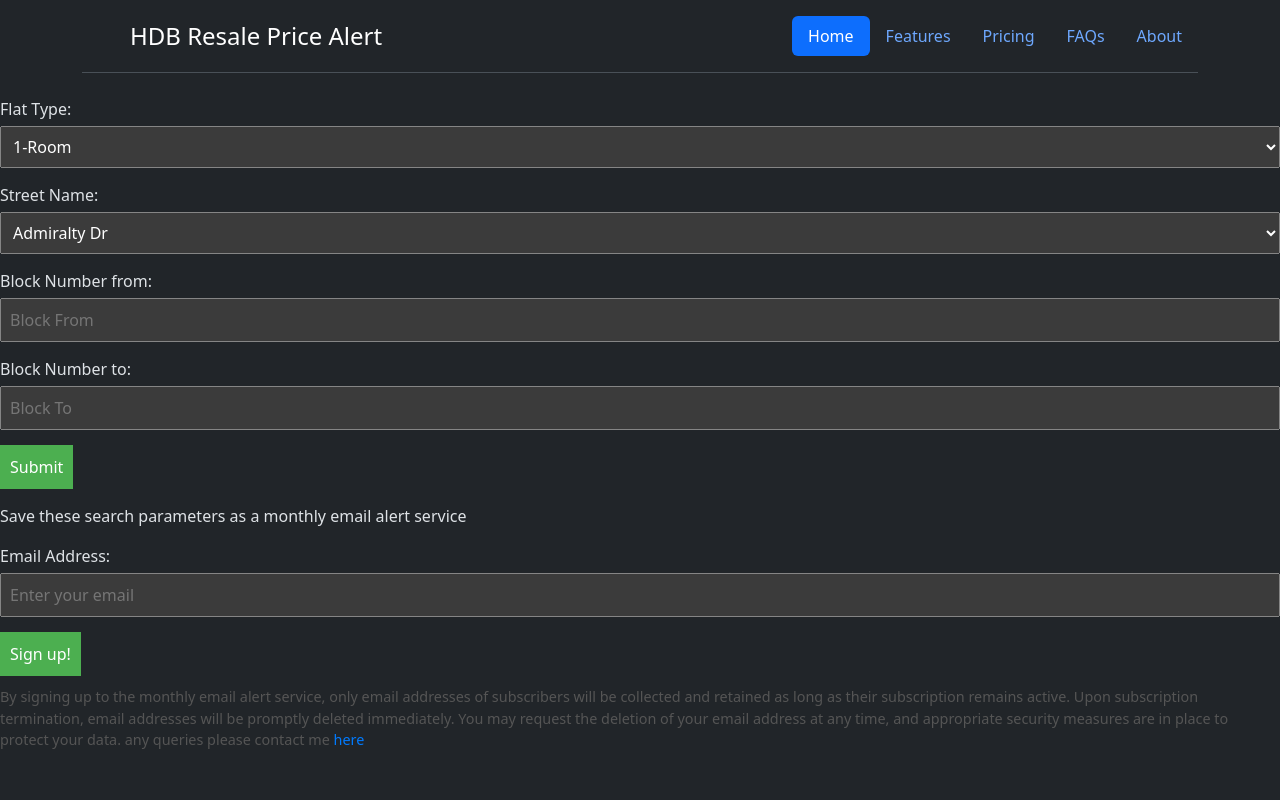
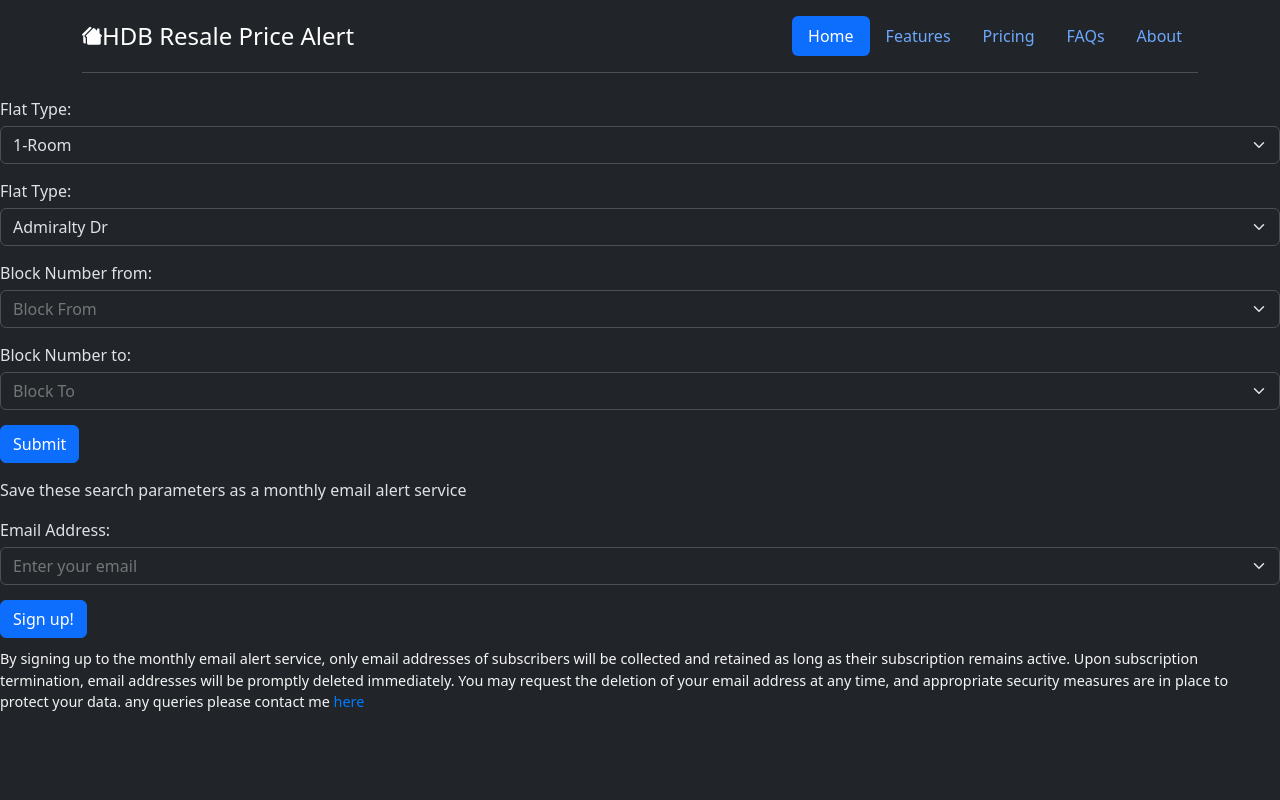
Before and after one commit to ChngYuanLongRandy/HDBResalePriceAlert, a Flask app: page / in a window 1280 px wide. Run offline with Flask 3, Linux system fonts and the light colour scheme; parts of the project's set-up code (start-up, migrations or seed data) failed here and were passed over; some libraries are stand-ins or nearby versions.

Commit message:
buttons, table and forms

```diff
--- a/app/static/script.js
+++ b/app/static/script.js
@@ -137,11 +137,14 @@ function displayResults(results) {
 
         // Create a table to display the results
         const table = document.createElement('table');
+        table.classList.add("table")
+        // table.classList.add("table table-light table-hover")
         table.border = '1';
 
         // Create table header
         const thead = document.createElement('thead');
         const headerRow = document.createElement('tr');
+        // headerRow.classList.add(".table-light")
 
         results.columns.forEach(column => {
             const th = document.createElement('th');
--- a/app/static/style.css
+++ b/app/static/style.css
@@ -35,7 +35,7 @@ button {
 /* Styles for Footnote */
 #footnote {
     font-size: 0.9em;
-    color: #555;
+    color: whitesmoke;
     margin-top: 10px;
 }
 
--- a/app/templates/index.html
+++ b/app/templates/index.html
@@ -12,7 +12,10 @@
     <div class="container">
         <header class="d-flex flex-wrap justify-content-center py-3 mb-4 border-bottom">
           <a href="/" class="d-flex align-items-center mb-3 mb-md-0 me-md-auto link-body-emphasis text-decoration-none">
-            <svg class="bi me-2" width="40" height="32"><use xlink:href="#bootstrap"></use></svg>
+            <svg xmlns="http://www.w3.org/2000/svg" width="20" height="20" fill="currentColor" class="bi bi-houses-fill" viewBox="0 0 16 16">
+                <path d="M7.207 1a1 1 0 0 0-1.414 0L.146 6.646a.5.5 0 0 0 .708.708L1 7.207V12.5A1.5 1.5 0 0 0 2.5 14h.55a2.51 2.51 0 0 1-.05-.5V9.415a1.5 1.5 0 0 1-.56-2.475l5.353-5.354z"/>
+                <path d="M8.793 2a1 1 0 0 1 1.414 0L12 3.793V2.5a.5.5 0 0 1 .5-.5h1a.5.5 0 0 1 .5.5v3.293l1.854 1.853a.5.5 0 0 1-.708.708L15 8.207V13.5a1.5 1.5 0 0 1-1.5 1.5h-8A1.5 1.5 0 0 1 4 13.5V8.207l-.146.147a.5.5 0 1 1-.708-.708z"/>
+              </svg>
             <span class="fs-4">HDB Resale Price Alert</span>
           </a>
 
@@ -26,50 +29,33 @@
         </header>
       </div>
 
-    <!-- <h1>HDB Specifications</h1> -->
-
     <div>
         <label for="flatType">Flat Type:</label>
-        <select id="flatType">
+        <select id="flatType" class="form-select" aria-label="Default select example">
         </select>
     </div>
 
-    <!-- <div class="d-flex flex-column flex-md-row p-4 gap-4 py-md-5 align-items-center justify-content-center"> -->
-        <!-- <ul class="dropdown-menu position-static d-grid gap-1 p-2 rounded-3 mx-0 shadow w-220px" data-bs-theme="light">
-          <li><a class="dropdown-item rounded-2 active" href="#">Action</a></li>
-          <li><a class="dropdown-item rounded-2" href="#">Another action</a></li>
-          <li><a class="dropdown-item rounded-2" href="#">Something else here</a></li>
-          <li><hr class="dropdown-divider"></li>
-          <li><a class="dropdown-item rounded-2" href="#">Separated link</a></li>
-        </ul> -->
-        <!-- <ul id ="flatType" class="dropdown-menu position-static d-grid gap-1 p-2 rounded-3 mx-0 border-0 shadow w-220px" data-bs-theme="dark"> -->
-          <!-- <li><a class="dropdown-item rounded-2 active" href="#">Action</a></li>
-          <li><a class="dropdown-item rounded-2" href="#">Another action</a></li>
-          <li><a class="dropdown-item rounded-2" href="#">Something else here</a></li>
-          <li><hr class="dropdown-divider"></li>
-          <li><a class="dropdown-item rounded-2" href="#">Separated link</a></li> -->
-        <!-- </ul>
-      </div> -->
-
     <div>
-        <label for="streetName">Street Name:</label>
-        <select id="streetName">
+        <label for="streetName">Flat Type:</label>
+        <select id="streetName" class="form-select" aria-label="Default select example">
         </select>
     </div>
 
     <div>
         <label for="blkNumberFrom">Block Number from:</label>
-        <input type="text" id="blkNumberFrom" placeholder="Block From">
+        <input type="text" id="blkNumberFrom" class="form-select" placeholder="Block From">
         </select>
     </div>
 
+
+
     <div>
         <label for="blkNumberTo">Block Number to:</label>
-        <input type="text" id="blkNumberTo" placeholder="Block To">
+        <input type="text" id="blkNumberTo" class="form-select" placeholder="Block To">
         </select>
     </div>
 
-    <button onclick="submitForm()">Submit</button>
+    <button class="btn btn-primary" onclick="submitForm()">Submit</button>
 
     <div id="loader"></div>
 
@@ -79,12 +65,12 @@
     <p>Save these search parameters as a monthly email alert service</p>
     <div>
         <label for="email">Email Address:</label>
-        <input type="email" id="email" placeholder="Enter your email">
+        <input type="email" id="email" class="form-select" placeholder="Enter your email">
     </div>
 
-    <button onclick="registerUser()">Sign up!</button>
+    <button class="btn btn-primary" onclick="registerUser()">Sign up!</button>
 
-    <p id="footnote">By signing up to the monthly email alert service, only email addresses of subscribers will be collected and retained as long as their subscription remains active.
+    <p id="footnote" class="white" >By signing up to the monthly email alert service, only email addresses of subscribers will be collected and retained as long as their subscription remains active.
         Upon subscription termination, email addresses will be promptly deleted immediately. You may request the deletion of your email address at any time, and appropriate security measures are in place to protect your data.
     any queries please contact me <a href="randychng.wordpress.com">here</a></p>
 
```
